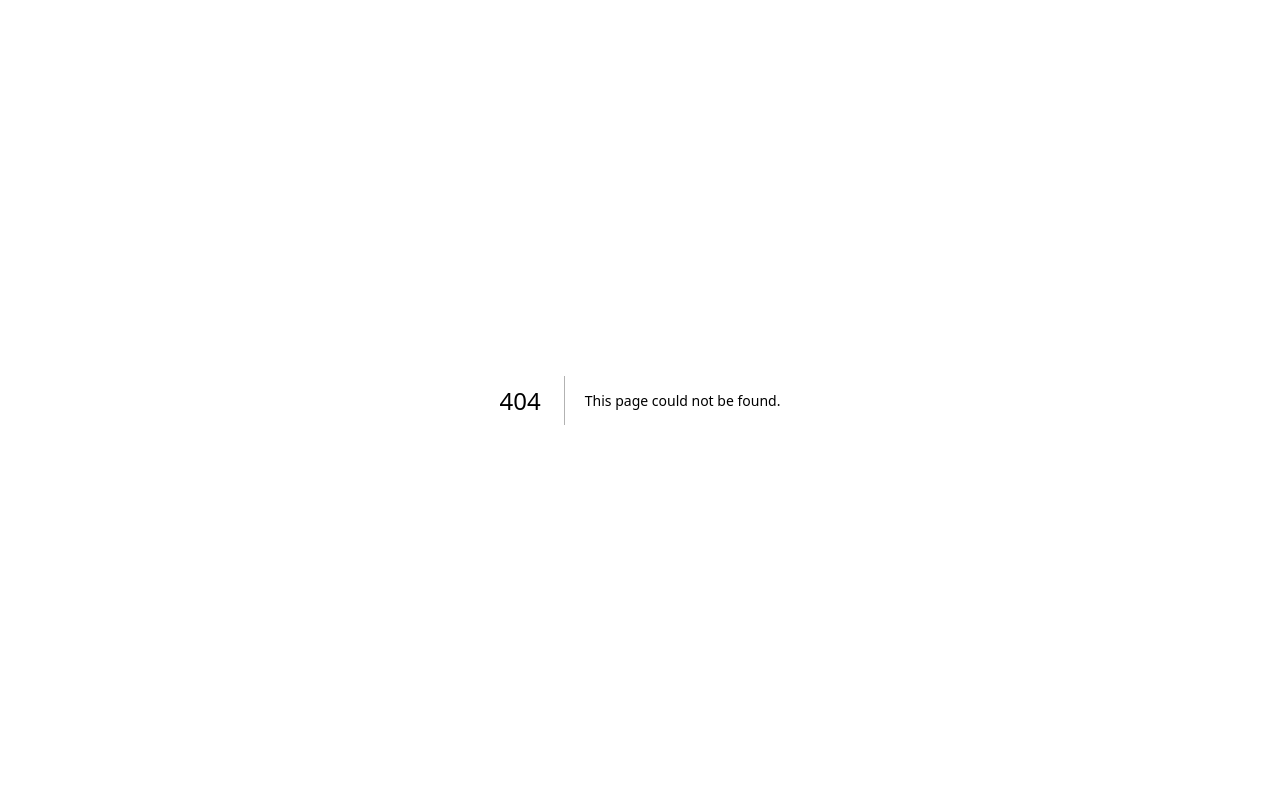
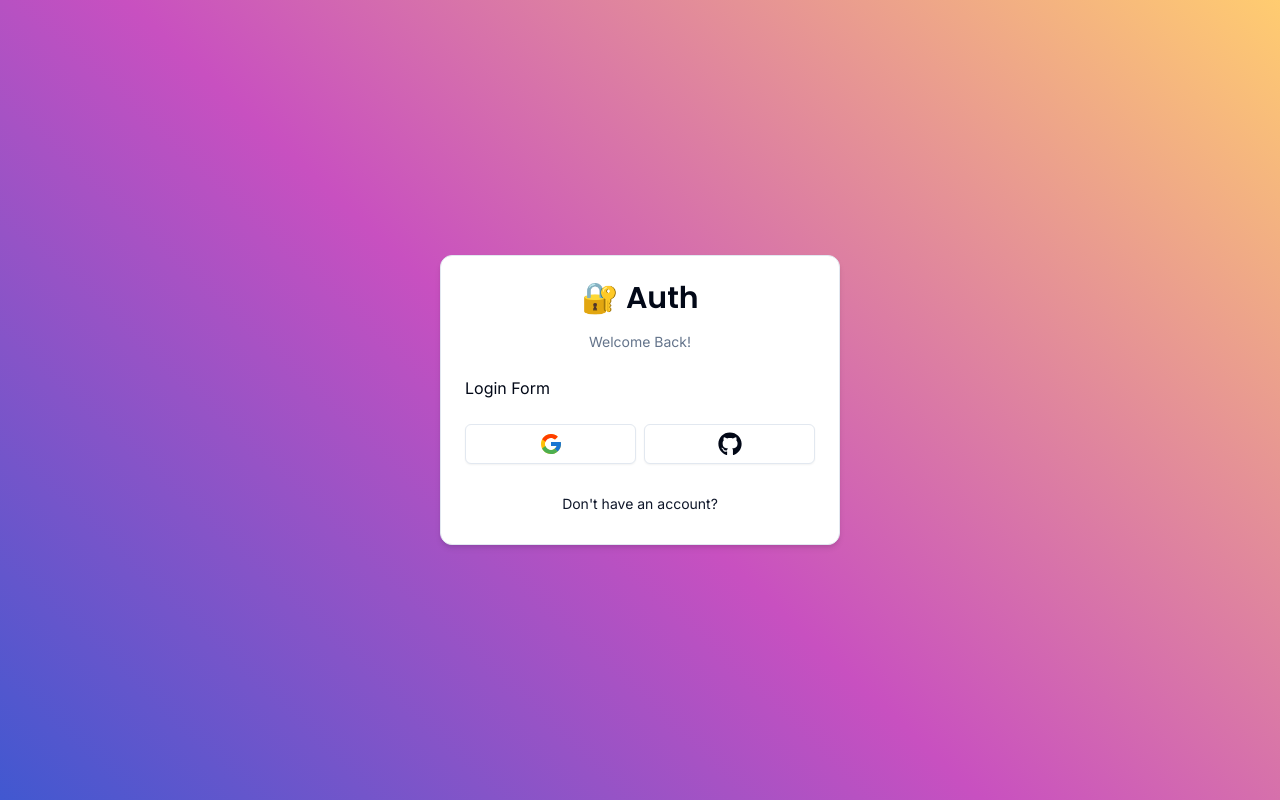
Before and after one commit to cur10sDEV/next-auth-boilerplate, a Next.js app: page /auth/login in a window 1280 px wide. Before the commit this address had no page. Built offline with nearby package versions, Linux system fonts and the light colour scheme.

Commit message:
add reusable and some login components alongwith basic login page ui

```diff
--- a/package.json
+++ b/package.json
@@ -16,6 +16,7 @@
     "next": "14.2.3",
     "react": "^18",
     "react-dom": "^18",
+    "react-icons": "^5.2.1",
     "tailwind-merge": "^2.3.0",
     "tailwindcss-animate": "^1.0.7"
   },
--- /dev/null
+++ b/src/app/auth/layout.tsx
@@ -0,0 +1,8 @@
+const AuthLayout = ({ children }: { children: React.ReactNode }) => {
+  return (
+    <div className="flex justify-center items-center h-screen bg-gradient">
+      {children}
+    </div>
+  );
+};
+export default AuthLayout;
--- /dev/null
+++ b/src/app/auth/login/page.tsx
@@ -0,0 +1,6 @@
+import LoginForm from "@/components/auth/LoginForm";
+
+const LoginPage = () => {
+  return <LoginForm />;
+};
+export default LoginPage;
--- a/src/app/page.tsx
+++ b/src/app/page.tsx
@@ -1,11 +1,21 @@
 import LoginButton from "@/components/auth/LoginButton";
 import { Button } from "@/components/ui/button";
+import { cn } from "@/lib/utils";
+
+import { Poppins } from "next/font/google";
+
+const poppins = Poppins({
+  weight: ["600"],
+  subsets: ["latin"],
+});
 
 export default function HomePage() {
   return (
     <main className="h-screen flex items-center justify-center bg-gradient">
       <div className="flex flex-col gap-8 text-center text-white">
-        <h1 className="text-7xl">🔐 Auth</h1>
+        <h1 className={cn("text-7xl drop-shadow-md", poppins.className)}>
+          🔐 Auth
+        </h1>
         <p className="text-2xl">A simple authentication service</p>
         <div>
           <LoginButton>
--- a/src/components/auth/LoginButton.tsx
+++ b/src/components/auth/LoginButton.tsx
@@ -25,4 +25,5 @@
     </span>
   );
 };
+
 export default LoginButton;
--- /dev/null
+++ b/src/components/auth/LoginForm.tsx
@@ -0,0 +1,15 @@
+import CardWrapper from "../shared/CardWrapper";
+
+const LoginForm = () => {
+  return (
+    <CardWrapper
+      headerLabel="Welcome Back!"
+      buttonLabel="Don't have an account?"
+      buttonHref="/auth/register"
+      showSocial
+    >
+      Login Form
+    </CardWrapper>
+  );
+};
+export default LoginForm;
--- /dev/null
+++ b/src/components/shared/CardWrapper.tsx
@@ -0,0 +1,38 @@
+import { Card, CardContent, CardFooter, CardHeader } from "../ui/card";
+import Header from "./Header";
+import LinkButton from "./LinkButton";
+import Social from "./Social";
+
+interface ICardWrapperProps {
+  children: React.ReactNode;
+  headerLabel: string;
+  buttonLabel: string;
+  buttonHref: string;
+  showSocial?: boolean;
+}
+
+const CardWrapper = ({
+  children,
+  buttonHref,
+  buttonLabel,
+  headerLabel,
+  showSocial,
+}: ICardWrapperProps) => {
+  return (
+    <Card className="w-[400px] shadow-md">
+      <CardHeader>
+        <Header heading="🔐 Auth" label={headerLabel} />
+      </CardHeader>
+      <CardContent>{children}</CardContent>
+      {showSocial && (
+        <CardFooter>
+          <Social />
+        </CardFooter>
+      )}
+      <CardFooter>
+        <LinkButton label={buttonLabel} href={buttonHref} />
+      </CardFooter>
+    </Card>
+  );
+};
+export default CardWrapper;
--- /dev/null
+++ b/src/components/shared/Header.tsx
@@ -0,0 +1,24 @@
+import { cn } from "@/lib/utils";
+import { Poppins } from "next/font/google";
+interface IHeaderProps {
+  label: string;
+  heading: string;
+}
+
+const poppins = Poppins({
+  weight: ["600"],
+  subsets: ["latin"],
+});
+
+const Header = ({ heading, label }: IHeaderProps) => {
+  return (
+    <div className="flex flex-col justify-center items-center gap-y-4 w-full">
+      <h1 className={cn("text-3xl font-semibold", poppins.className)}>
+        {heading}
+      </h1>
+      <p className="text-muted-foreground text-sm">{label}</p>
+    </div>
+  );
+};
+
+export default Header;
--- /dev/null
+++ b/src/components/shared/LinkButton.tsx
@@ -0,0 +1,21 @@
+import Link from "next/link";
+import { Button } from "../ui/button";
+
+interface ILinkButtonProps {
+  label: string;
+  href: string;
+}
+
+const LinkButton = ({ label, href }: ILinkButtonProps) => {
+  return (
+    <Button
+      className="font-normal text-sm w-full"
+      variant="link"
+      size="sm"
+      asChild
+    >
+      <Link href={href}>{label}</Link>
+    </Button>
+  );
+};
+export default LinkButton;
--- /dev/null
+++ b/src/components/shared/Social.tsx
@@ -0,0 +1,19 @@
+"use client";
+
+import { FaGithub } from "react-icons/fa";
+import { FcGoogle } from "react-icons/fc";
+import { Button } from "../ui/button";
+
+const Social = () => {
+  return (
+    <div className="flex items-center gap-x-2 w-full">
+      <Button variant="outline" size="lg" className="w-full" onClick={() => {}}>
+        <FcGoogle className="size-6" />
+      </Button>
+      <Button variant="outline" size="lg" className="w-full" onClick={() => {}}>
+        <FaGithub className="size-6" />
+      </Button>
+    </div>
+  );
+};
+export default Social;
--- /dev/null
+++ b/src/components/ui/card.tsx
@@ -0,0 +1,76 @@
+import * as React from "react"
+
+import { cn } from "@/lib/utils"
+
+const Card = React.forwardRef<
+  HTMLDivElement,
+  React.HTMLAttributes<HTMLDivElement>
+>(({ className, ...props }, ref) => (
+  <div
+    ref={ref}
+    className={cn(
+      "rounded-xl border bg-card text-card-foreground shadow",
+      className
+    )}
+    {...props}
+  />
+))
+Card.displayName = "Card"
+
+const CardHeader = React.forwardRef<
+  HTMLDivElement,
+  React.HTMLAttributes<HTMLDivElement>
+>(({ className, ...props }, ref) => (
+  <div
+    ref={ref}
+    className={cn("flex flex-col space-y-1.5 p-6", className)}
+    {...props}
+  />
+))
+CardHeader.displayName = "CardHeader"
+
+const CardTitle = React.forwardRef<
+  HTMLParagraphElement,
+  React.HTMLAttributes<HTMLHeadingElement>
+>(({ className, ...props }, ref) => (
+  <h3
+    ref={ref}
+    className={cn("font-semibold leading-none tracking-tight", className)}
+    {...props}
+  />
+))
+CardTitle.displayName = "CardTitle"
+
+const CardDescription = React.forwardRef<
+  HTMLParagraphElement,
+  React.HTMLAttributes<HTMLParagraphElement>
+>(({ className, ...props }, ref) => (
+  <p
+    ref={ref}
+    className={cn("text-sm text-muted-foreground", className)}
+    {...props}
+  />
+))
+CardDescription.displayName = "CardDescription"
+
+const CardContent = React.forwardRef<
+  HTMLDivElement,
+  React.HTMLAttributes<HTMLDivElement>
+>(({ className, ...props }, ref) => (
+  <div ref={ref} className={cn("p-6 pt-0", className)} {...props} />
+))
+CardContent.displayName = "CardContent"
+
+const CardFooter = React.forwardRef<
+  HTMLDivElement,
+  React.HTMLAttributes<HTMLDivElement>
+>(({ className, ...props }, ref) => (
+  <div
+    ref={ref}
+    className={cn("flex items-center p-6 pt-0", className)}
+    {...props}
+  />
+))
+CardFooter.displayName = "CardFooter"
+
+export { Card, CardHeader, CardFooter, CardTitle, CardDescription, CardContent }
```
Also changed, not shown: 1 other file (tests, documents, lock files or other folders).
